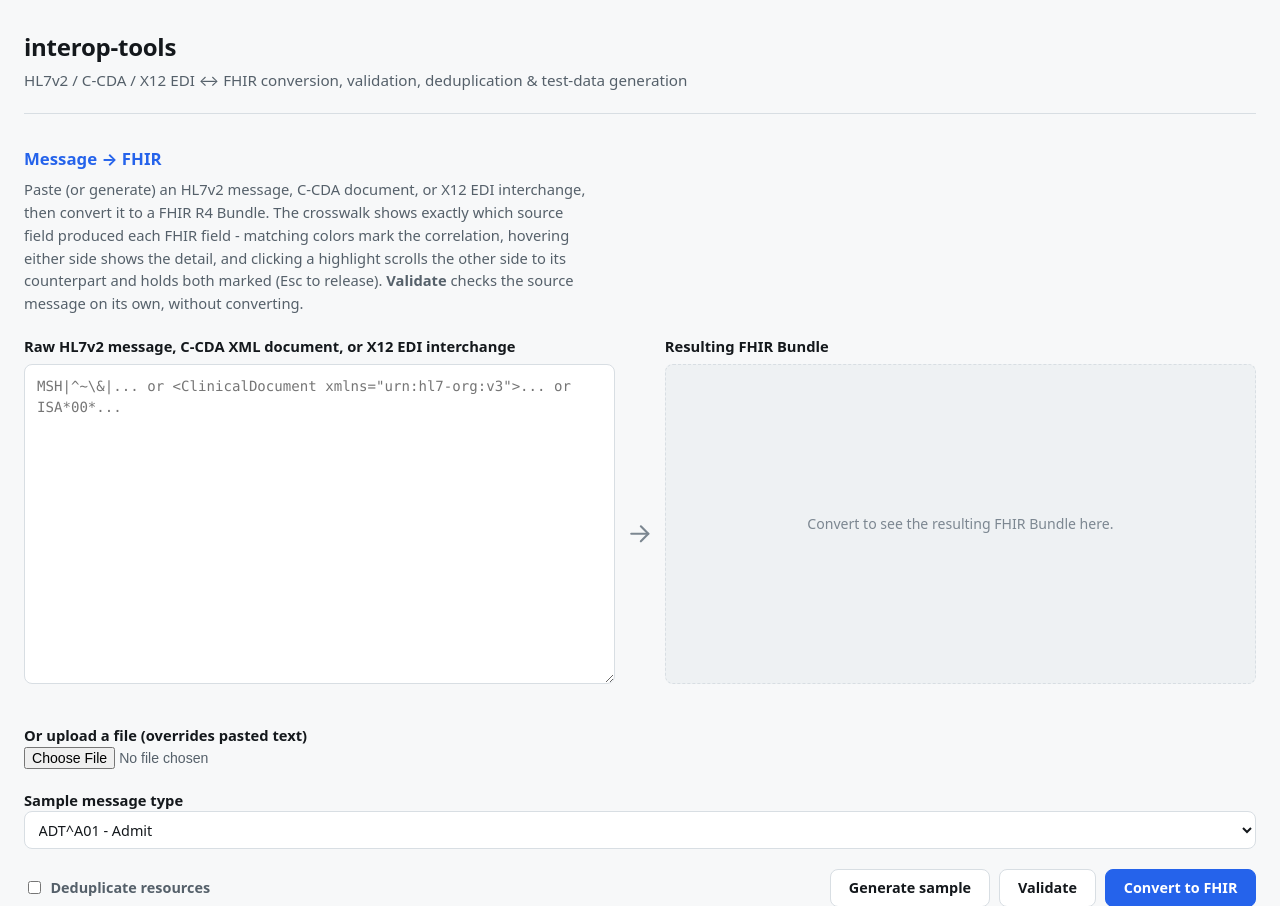
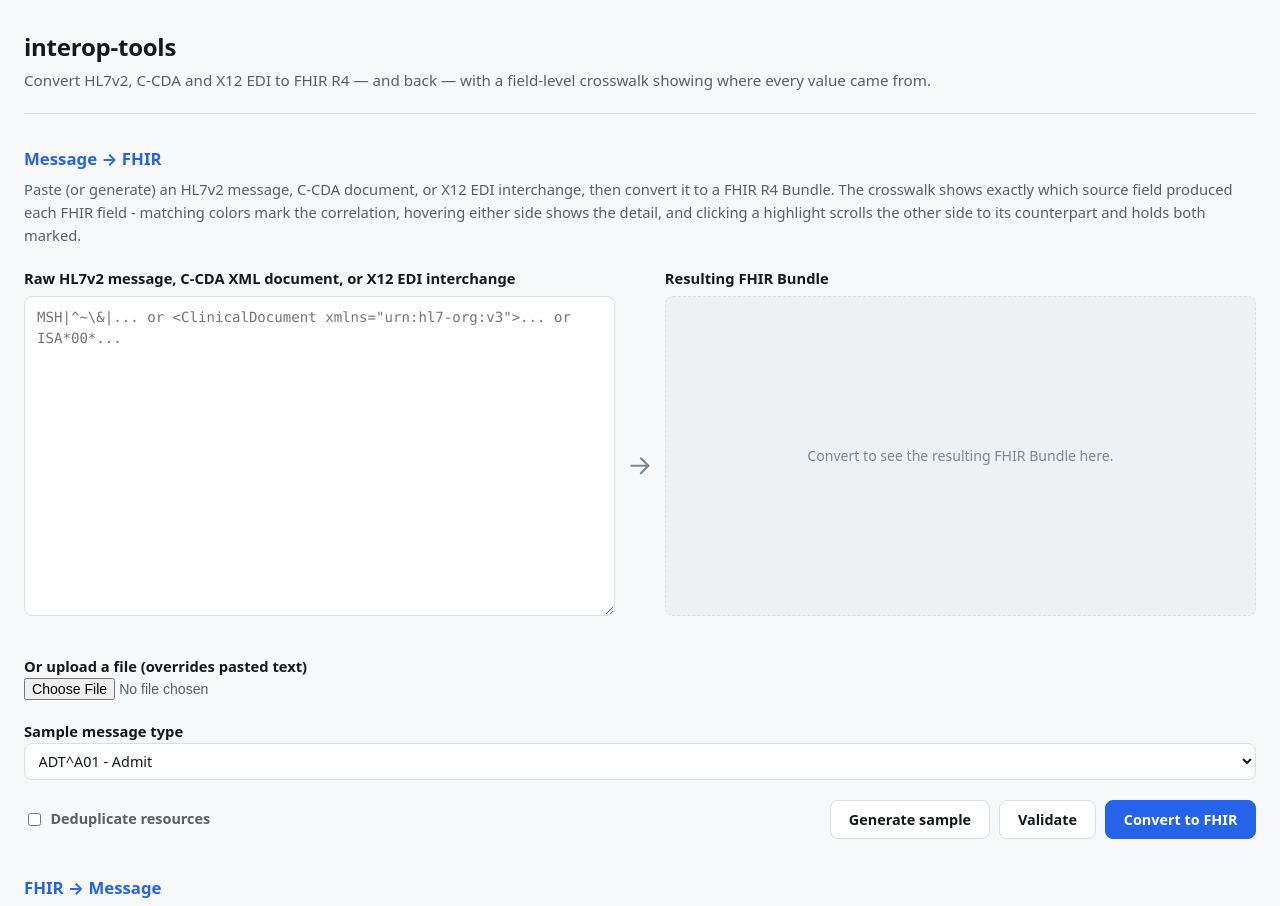
Before and after one commit to natholon/interop-tools, a FastAPI app: page / in a window 1280 px wide. Shown: the top 906 px of the page. Run offline with FastAPI, Linux system fonts and the light colour scheme; parts of the project's set-up code (start-up, migrations or seed data) failed here and were passed over.

Commit message:
Widen the crosswalk intro and trim the page copy
The intro sits directly above the two panes and reads as a caption for
them, so it now tracks their full width instead of the 68ch prose cap,
which left it a narrow column against a 1440px page. The cap still applies
to panel text, which is running prose rather than a caption.

Drops the "(Esc to release)" parenthetical and the sentence explaining
Validate, and rewrites the subtitle to lead with what the page actually
does rather than listing every pillar.

Co-Authored-By: Claude Opus 5 <noreply@anthropic.com>

```diff
--- a/app/static/style.css
+++ b/app/static/style.css
@@ -124,10 +124,16 @@ header h1 {
 
 /* Running text stays at a readable measure regardless of how wide the
    page gets - only the data-heavy parts use the full width. */
-.page-intro,
 .panel > p,
 .unsupported-banner {
     max-width: var(--prose-width);
+}
+
+/* The crosswalk intro sits directly above the two panes and reads as a
+   caption for them, so it tracks their full width rather than the prose
+   cap - which left it as a narrow column against a 1440px page. */
+.page-intro {
+    max-width: none;
 }
 
 .field {
--- a/app/templates/base.html
+++ b/app/templates/base.html
@@ -12,7 +12,7 @@
 <body>
     <header>
         <h1>interop-tools</h1>
-        <p class="subtitle">HL7v2 / C-CDA / X12 EDI &harr; FHIR conversion, validation, deduplication &amp; test-data generation</p>
+        <p class="subtitle">Convert HL7v2, C-CDA and X12 EDI to FHIR R4 &mdash; and back &mdash; with a field-level crosswalk showing where every value came from.</p>
     </header>
     <main>
         {% block content %}{% endblock %}
--- a/app/templates/index.html
+++ b/app/templates/index.html
@@ -2,7 +2,7 @@
 {% block title %}HL7v2 / C-CDA / X12 &harr; FHIR | interop-tools{% endblock %}
 {% block content %}
 <h2 class="section-heading">Message &rarr; FHIR</h2>
-<p class="page-intro">Paste (or generate) an HL7v2 message, C-CDA document, or X12 EDI interchange, then convert it to a FHIR R4 Bundle. The crosswalk shows exactly which source field produced each FHIR field - matching colors mark the correlation, hovering either side shows the detail, and clicking a highlight scrolls the other side to its counterpart and holds both marked (Esc to release). <strong>Validate</strong> checks the source message on its own, without converting.</p>
+<p class="page-intro">Paste (or generate) an HL7v2 message, C-CDA document, or X12 EDI interchange, then convert it to a FHIR R4 Bundle. The crosswalk shows exactly which source field produced each FHIR field - matching colors mark the correlation, hovering either side shows the detail, and clicking a highlight scrolls the other side to its counterpart and holds both marked.</p>
 <form id="crosswalk-form" method="post" action="/data-specification" enctype="multipart/form-data">
     <div class="crosswalk-panes">
         <div class="crosswalk-pane">
```
